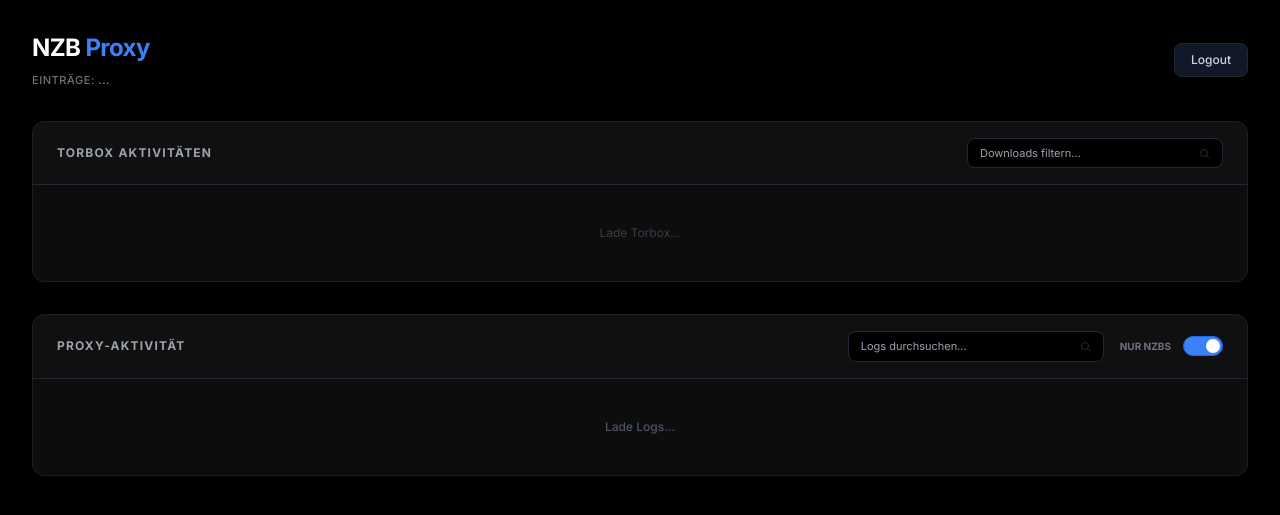
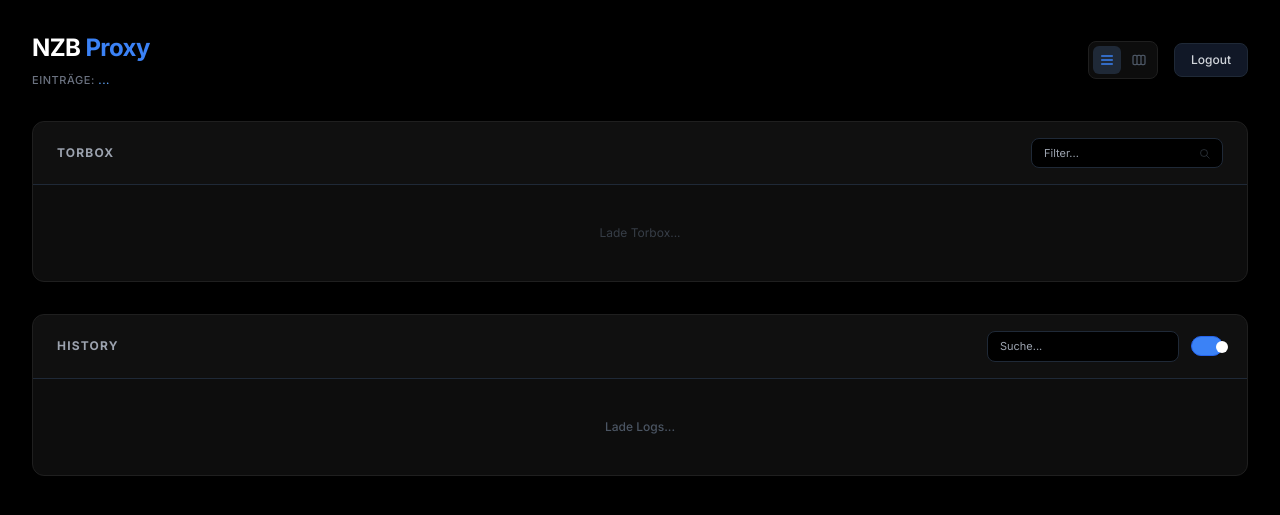
Before and after one commit to ErSholt/sabApi, a FastAPI app: template templates/dashboard.html in a window 1280 px wide. Shown: the top 515 px of the page. Run offline with FastAPI, Linux system fonts and the light colour scheme; the template is opened without the code that fills it, so the values that code supplies are empty; parts of the project's set-up code (start-up, migrations or seed data) failed here and were passed over; some libraries are stand-ins or nearby versions.

Commit message:
Update dashboard.html

```diff
--- a/templates/dashboard.html
+++ b/templates/dashboard.html
@@ -8,7 +8,7 @@
     <link href="https://fonts.googleapis.com/css2?family=Inter:wght@400;500;600;700&display=swap" rel="stylesheet">
     <style>
         body { background-color: #000000; color: #f3f4f6; font-family: 'Inter', sans-serif; }
-        .card { background-color: #0d0d0d; border: 1px solid #1f1f1f; }
+        .card { background-color: #0d0d0d; border: 1px solid #1f1f1f; display: flex; flex-direction: column; }
 
         /* Custom Toggle Switch */
         .toggle-bg { width: 2.5rem; height: 1.25rem; background-color: #1f1f1f; border-radius: 9999px; transition: all 0.2s; position: relative; border: 1px solid #333; }
@@ -16,18 +16,23 @@
         input:checked + .toggle-bg { background-color: #3b82f6; border-color: #2563eb; }
         input:checked + .toggle-bg .toggle-dot { transform: translateX(1.25rem); background-color: white; }
 
-        /* Torbox spezifische Klassen für das Snippet */
+        /* Torbox Styles */
         .badge-usenet { background-color: #4c1d95; color: #ede9fe; border: 1px solid #5b21b6; }
         .badge-completed { background-color: #064e3b; color: #6ee7b7; border: 1px solid #065f46; }
         .progress-blue { background-color: #3b82f6; box-shadow: 0 0 10px rgba(59, 130, 246, 0.3); transition: width 0.8s ease; }
 
         .overflow-x-auto { -webkit-overflow-scrolling: touch; scrollbar-width: none; }
         .overflow-x-auto::-webkit-scrollbar { display: none; }
+
+        /* View Mode Buttons */
+        .view-btn { color: #4b5563; transition: all 0.2s; }
+        .view-btn:hover { color: #9ca3af; }
+        .view-btn.active { color: #3b82f6; background-color: #1f2937; }
     </style>
 </head>
 <body class="p-4 md:p-8 text-gray-200">
 
-    <div class="max-w-7xl mx-auto flex justify-between items-center mb-8">
+    <div class="max-w-7xl mx-auto flex flex-wrap justify-between items-center mb-8 gap-4">
         <div>
             <h1 class="text-2xl font-bold tracking-tight text-white">NZB <span class="text-blue-500">Proxy</span></h1>
             <div class="flex gap-4 mt-2 text-[11px] font-medium text-gray-500 uppercase tracking-wider">
@@ -35,50 +40,60 @@
                 <span id="refresh-indicator" class="text-green-500 opacity-0 transition-opacity">● Live</span>
             </div>
         </div>
-        <a href="/logout" class="text-xs bg-gray-900 hover:bg-gray-800 border border-gray-800 px-4 py-2 rounded-lg transition text-gray-300 font-medium">Logout</a>
+
+        <div class="flex items-center gap-4">
+            <div class="hidden md:flex bg-[#0d0d0d] border border-[#1f1f1f] rounded-lg p-1 gap-1">
+                <button onclick="setViewMode('stacked')" id="btn-stacked" class="view-btn p-1.5 rounded-md" title="Untereinander">
+                    <svg class="w-4 h-4" fill="none" stroke="currentColor" viewBox="0 0 24 24"><path stroke-linecap="round" stroke-linejoin="round" stroke-width="2" d="M4 6h16M4 12h16M4 18h16"></path></svg>
+                </button>
+                <button onclick="setViewMode('grid')" id="btn-grid" class="view-btn p-1.5 rounded-md" title="Nebeneinander">
+                    <svg class="w-4 h-4" fill="none" stroke="currentColor" viewBox="0 0 24 24"><path stroke-linecap="round" stroke-linejoin="round" stroke-width="2" d="M9 17V7m0 10a2 2 0 01-2 2H5a2 2 0 01-2-2V7a2 2 0 012-2h2a2 2 0 012 2m0 10a2 2 0 002 2h2a2 2 0 002-2M9 7a2 2 0 012-2h2a2 2 0 012 2m0 10V7m0 10a2 2 0 002 2h2a2 2 0 002-2V7a2 2 0 00-2-2h-2a2 2 0 00-2 2"></path></svg>
+                </button>
+            </div>
+
+            <a href="/logout" class="text-xs bg-gray-900 hover:bg-gray-800 border border-gray-800 px-4 py-2 rounded-lg transition text-gray-300 font-medium">Logout</a>
+        </div>
     </div>
 
-    <div class="max-w-7xl mx-auto space-y-8">
+    <div id="layout-container" class="max-w-7xl mx-auto grid grid-cols-1 gap-8 transition-all duration-300">
 
-        <div class="card rounded-xl overflow-hidden">
+        <div class="card rounded-xl overflow-hidden h-full">
             <div class="px-6 py-4 border-b border-gray-800 flex flex-wrap justify-between items-center gap-4 bg-white/[0.01]">
-                <h2 class="text-xs font-bold text-gray-400 uppercase tracking-widest">Torbox Aktivitäten</h2>
+                <h2 class="text-xs font-bold text-gray-400 uppercase tracking-widest">Torbox</h2>
 
-                <div class="relative">
-                    <input type="text" id="search-torbox" placeholder="Downloads filtern..."
-                           class="bg-black border border-gray-800 rounded-lg px-3 py-1.5 text-[11px] text-gray-300 focus:outline-none focus:border-blue-500 transition-all w-48 md:w-64"
+                <div class="relative flex-grow md:flex-grow-0 w-full md:w-auto">
+                    <input type="text" id="search-torbox" placeholder="Filter..."
+                           class="bg-black border border-gray-800 rounded-lg px-3 py-1.5 text-[11px] text-gray-300 focus:outline-none focus:border-blue-500 transition-all w-full md:w-48"
                            oninput="debounceSearch('t')">
                     <svg class="w-3 h-3 text-gray-600 absolute right-3 top-2.5" fill="none" stroke="currentColor" viewBox="0 0 24 24"><path d="M21 21l-6-6m2-5a7 7 0 11-14 0 7 7 0 0114 0z"></path></svg>
                 </div>
             </div>
-            <div id="table-container">
+            <div id="table-container" class="flex-grow">
                 <div class="p-10 text-center text-gray-600 animate-pulse text-xs">Lade Torbox...</div>
             </div>
         </div>
 
-        <div class="card rounded-xl overflow-hidden">
+        <div class="card rounded-xl overflow-hidden h-full">
             <div class="px-6 py-4 border-b border-gray-800 flex flex-wrap justify-between items-center gap-4 bg-white/[0.01]">
-                <h2 class="text-xs font-bold text-gray-400 uppercase tracking-widest">Proxy-Aktivität</h2>
+                <h2 class="text-xs font-bold text-gray-400 uppercase tracking-widest">History</h2>
 
-                <div class="flex items-center gap-4 flex-grow md:flex-grow-0">
-                    <div class="relative flex-grow">
-                        <input type="text" id="search-history" placeholder="Logs durchsuchen..."
-                               class="bg-black border border-gray-800 rounded-lg px-3 py-1.5 text-[11px] text-gray-300 focus:outline-none focus:border-blue-500 transition-all w-full md:w-64"
+                <div class="flex flex-wrap items-center gap-3 w-full md:w-auto justify-end">
+                    <div class="relative flex-grow md:flex-grow-0 w-full md:w-auto">
+                        <input type="text" id="search-history" placeholder="Suche..."
+                               class="bg-black border border-gray-800 rounded-lg px-3 py-1.5 text-[11px] text-gray-300 focus:outline-none focus:border-blue-500 transition-all w-full md:w-48"
                                oninput="debounceSearch('h')">
-                        <svg class="w-3 h-3 text-gray-600 absolute right-3 top-2.5" fill="none" stroke="currentColor" viewBox="0 0 24 24"><path d="M21 21l-6-6m2-5a7 7 0 11-14 0 7 7 0 0114 0z"></path></svg>
                     </div>
 
-                    <label class="inline-flex items-center cursor-pointer group">
-                        <span class="mr-3 text-[10px] font-bold text-gray-500 uppercase group-hover:text-gray-300 transition-colors">Nur NZBs</span>
+                    <label class="inline-flex items-center cursor-pointer group flex-shrink-0">
                         <div class="relative">
                             <input type="checkbox" id="filter-toggle" class="sr-only" checked onchange="updateDashboard(true)">
-                            <div class="toggle-bg"><div class="toggle-dot"></div></div>
+                            <div class="toggle-bg w-8 h-5"><div class="toggle-dot w-3 h-3 top-1 left-1"></div></div>
                         </div>
                     </label>
                 </div>
             </div>
 
-            <div id="history-container">
+            <div id="history-container" class="flex-grow">
                 <div class="p-10 text-center text-gray-600 text-xs font-medium">Lade Logs...</div>
             </div>
         </div>
@@ -90,6 +105,37 @@
         let isRefreshing = false;
         let searchTimeout;
 
+        // --- VIEW MODE LOGIC ---
+        function setViewMode(mode) {
+            const container = document.getElementById('layout-container');
+            const btnStacked = document.getElementById('btn-stacked');
+            const btnGrid = document.getElementById('btn-grid');
+
+            if (mode === 'grid') {
+                // Aktiviere Grid (Nebeneinander) ab Large Screens
+                container.classList.remove('grid-cols-1');
+                container.classList.add('lg:grid-cols-2'); // Auf Mobile bleibt es untereinander
+
+                btnGrid.classList.add('active');
+                btnStacked.classList.remove('active');
+            } else {
+                // Aktiviere Stacked (Untereinander)
+                container.classList.remove('lg:grid-cols-2');
+                container.classList.add('grid-cols-1');
+
+                btnStacked.classList.add('active');
+                btnGrid.classList.remove('active');
+            }
+            // Speichern
+            localStorage.setItem('dashboardViewMode', mode);
+        }
+
+        // Initiale View Mode laden
+        const savedMode = localStorage.getItem('dashboardViewMode') || 'stacked';
+        setViewMode(savedMode);
+
+
+        // --- DASHBOARD LOGIC (Wie zuvor) ---
         function debounceSearch(type) {
             clearTimeout(searchTimeout);
             searchTimeout = setTimeout(() => {
@@ -115,7 +161,6 @@
             const indicator = document.getElementById('refresh-indicator');
             if (indicator) indicator.style.opacity = '1';
 
-            // Scroll Positionen merken
             const tScroll = document.querySelector('#table-container .overflow-x-auto');
             const hScroll = document.querySelector('#history-container .overflow-x-auto');
             const tScrollPos = tScroll ? tScroll.scrollLeft : 0;
@@ -137,7 +182,6 @@
                     document.getElementById('history-container').innerHTML = data.history_html;
                     document.getElementById('total-usenet').innerText = data.total_history;
 
-                    // Scroll wiederherstellen
                     const newTScroll = document.querySelector('#table-container .overflow-x-auto');
                     const newHScroll = document.querySelector('#history-container .overflow-x-auto');
                     if (newTScroll) newTScroll.scrollLeft = tScrollPos;
```
